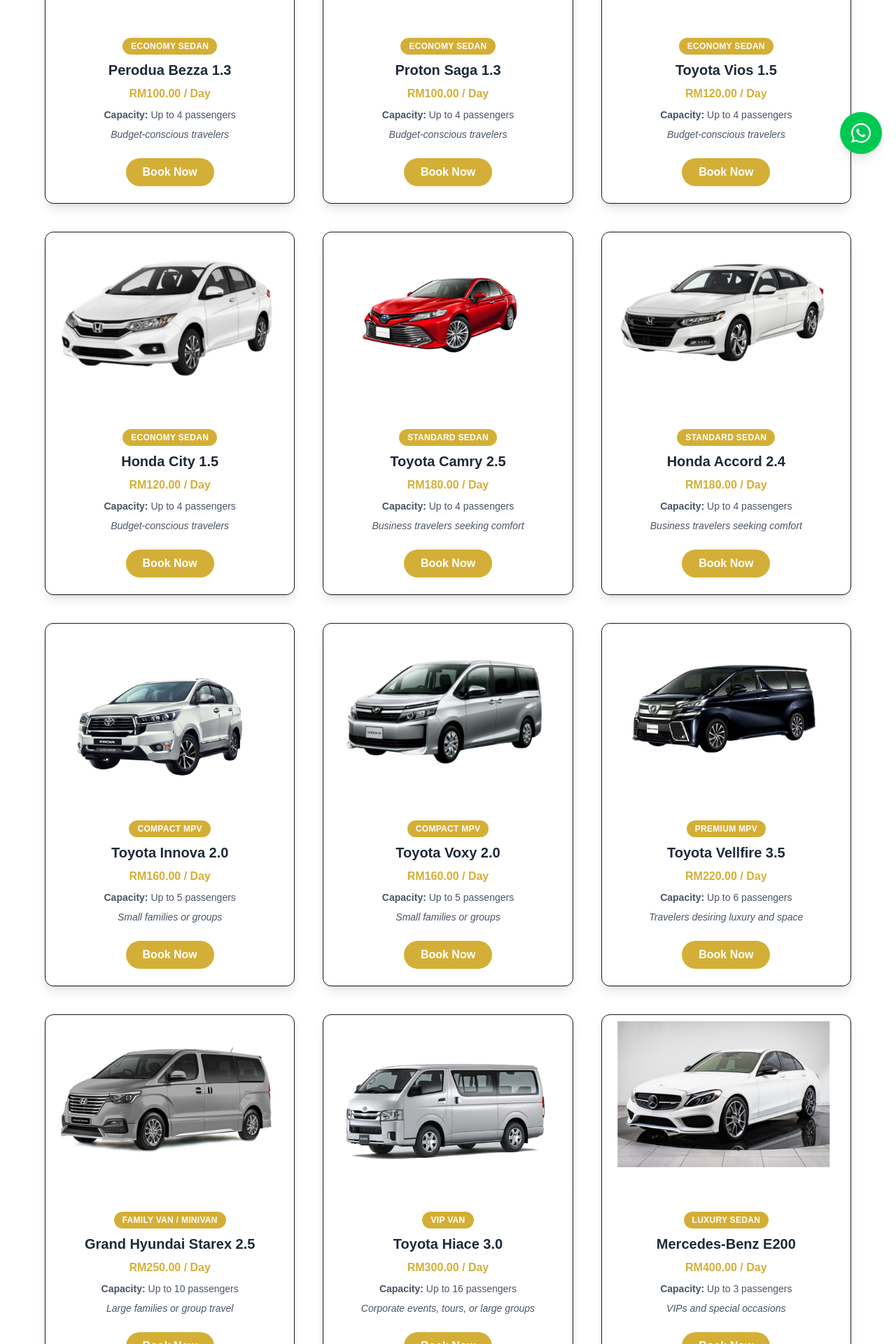
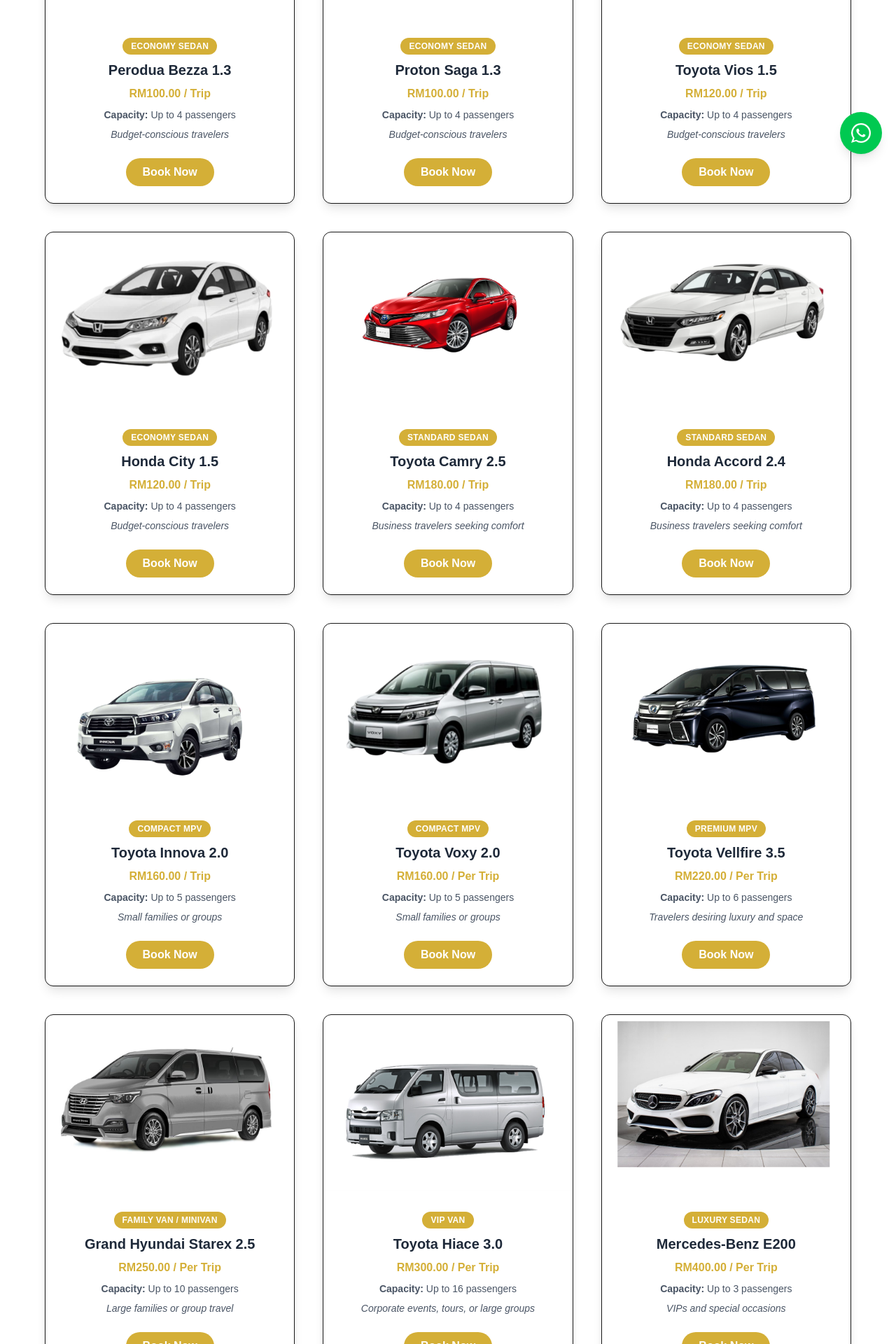
Before and after one commit to webterusmaju/websites-trm, a Next.js app: page /booking in a window 1280 px wide. Shown: the part 560-2480 px from the top of the page at 70% size. Built offline with nearby package versions, Linux system fonts and the light colour scheme.

Commit message:
edit per day

```diff
--- a/src/app/booking/page.js
+++ b/src/app/booking/page.js
@@ -9,7 +9,7 @@
 const carOptions = [
   {
     name: "Perodua Bezza 1.3",
-    price: "RM100.00 / Day",
+    price: "RM100.00 / Trip",
     image: "/car-img/bezza.png",
     category: "Economy Sedan",
     capacity: "Up to 4 passengers",
@@ -17,7 +17,7 @@
   },
   {
     name: "Proton Saga 1.3",
-    price: "RM100.00 / Day",
+    price: "RM100.00 / Trip",
     image: "/car-img/saga.png",
     category: "Economy Sedan",
     capacity: "Up to 4 passengers",
@@ -25,7 +25,7 @@
   },
   {
     name: "Toyota Vios 1.5",
-    price: "RM120.00 / Day",
+    price: "RM120.00 / Trip",
     image: "/car-img/vios.png",
     category: "Economy Sedan",
     capacity: "Up to 4 passengers",
@@ -33,7 +33,7 @@
   },
   {
     name: "Honda City 1.5",
-    price: "RM120.00 / Day",
+    price: "RM120.00 / Trip",
     image: "/car-img/honda-city.png",
     category: "Economy Sedan",
     capacity: "Up to 4 passengers",
@@ -41,7 +41,7 @@
   },
   {
     name: "Toyota Camry 2.5",
-    price: "RM180.00 / Day",
+    price: "RM180.00 / Trip",
     image: "/car-img/camry.png",
     category: "Standard Sedan",
     capacity: "Up to 4 passengers",
@@ -49,7 +49,7 @@
   },
   {
     name: "Honda Accord 2.4",
-    price: "RM180.00 / Day",
+    price: "RM180.00 / Trip",
     image: "/car-img/accord.png",
     category: "Standard Sedan",
     capacity: "Up to 4 passengers",
@@ -57,7 +57,7 @@
   },
   {
     name: "Toyota Innova 2.0",
-    price: "RM160.00 / Day",
+    price: "RM160.00 / Trip",
     image: "/car-img/innova.png",
     category: "Compact MPV",
     capacity: "Up to 5 passengers",
@@ -65,7 +65,7 @@
   },
   {
     name: "Toyota Voxy 2.0",
-    price: "RM160.00 / Day",
+    price: "RM160.00 / Per Trip",
     image: "/car-img/voxy.png",
     category: "Compact MPV",
     capacity: "Up to 5 passengers",
@@ -73,7 +73,7 @@
   },
   {
     name: "Toyota Vellfire 3.5",
-    price: "RM220.00 / Day",
+    price: "RM220.00 / Per Trip",
     image: "/car-img/vellfire.png",
     category: "Premium MPV",
     capacity: "Up to 6 passengers",
@@ -81,7 +81,7 @@
   },
   {
     name: "Grand Hyundai Starex 2.5",
-    price: "RM250.00 / Day",
+    price: "RM250.00 / Per Trip",
     image: "/car-img/straxe.png",
     category: "Family Van / Minivan",
     capacity: "Up to 10 passengers",
@@ -89,7 +89,7 @@
   },
   {
     name: "Toyota Hiace 3.0",
-    price: "RM300.00 / Day",
+    price: "RM300.00 / Per Trip",
     image: "/car-img/heice.png",
     category: "VIP Van",
     capacity: "Up to 16 passengers",
@@ -97,7 +97,7 @@
   },
   {
     name: "Mercedes-Benz E200",
-    price: "RM400.00 / Day",
+    price: "RM400.00 / Per Trip",
     image: "/car-img/mercedes.png",
     category: "Luxury Sedan",
     capacity: "Up to 3 passengers",
@@ -105,7 +105,7 @@
   },
   {
     name: "BMW",
-    price: "RM400.00 / Day",
+    price: "RM400.00 / Per Trip",
     image: "/car-img/bmw.png",
     category: "Luxury Sedan",
     capacity: "Up to 3 passengers",
```
